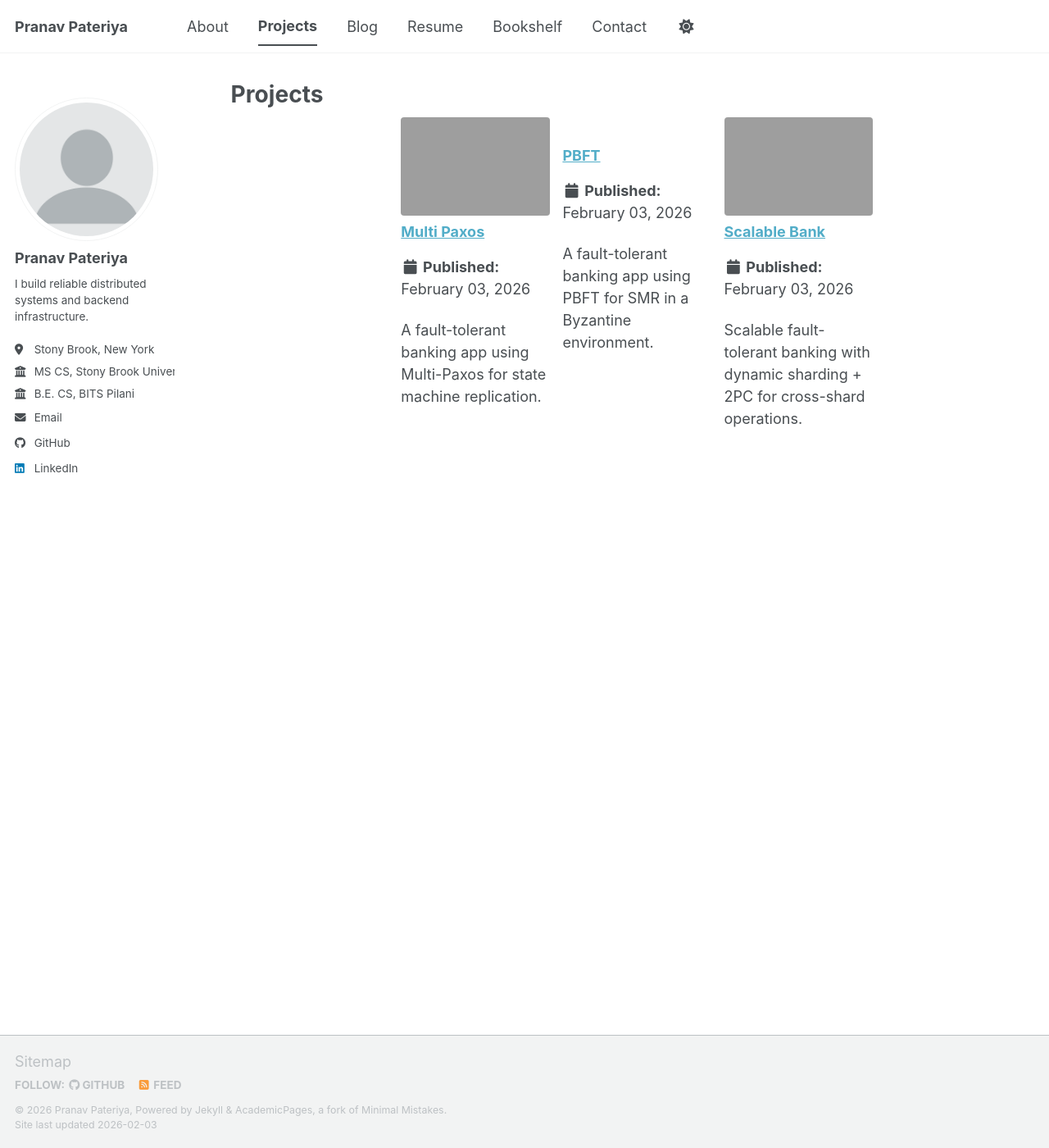
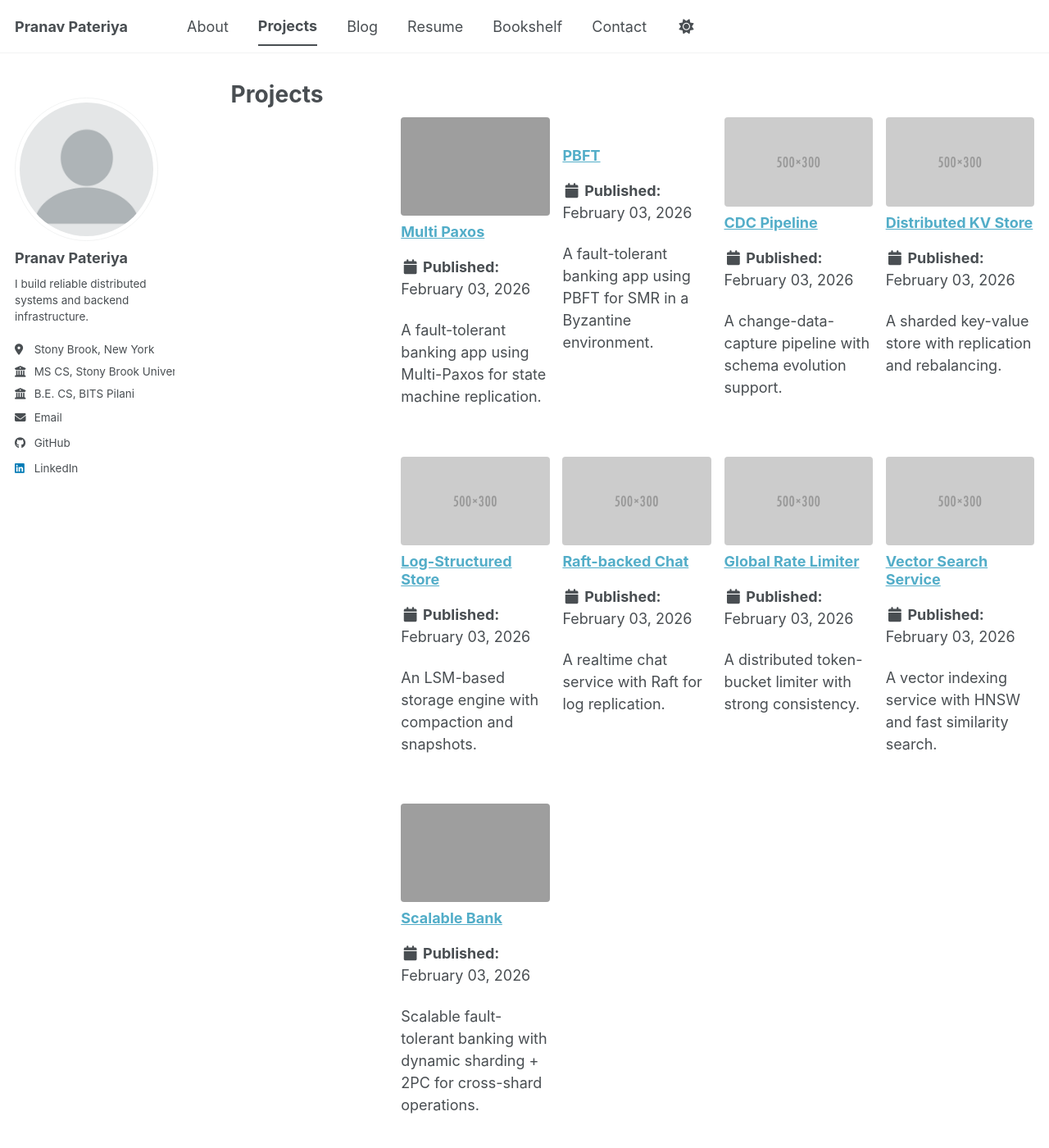
Before and after one commit to pranavp2005/pranavp2005.github.io, a Jekyll site: the page built from _pages/portfolio.html, in a window 1280 px wide and 1400 px high. Shown: the whole window at 82% size. Built offline with Jekyll 4.4.1, drawn with Linux system fonts in a browser that asks for light colours; a script bundle is joined from its source files by our own code; library files that are not in the unit come from our copies.

Commit message:
add more projects

```diff
--- a/_includes/author-profile.html
+++ b/_includes/author-profile.html
@@ -1,8 +1,6 @@
 {% include base_path %}
 
-{% if page.author and site.data.authors[page.author] %}
-  {% assign author = site.data.authors[page.author] %}{% else %}{% assign author = site.author %}
-{% endif %}
+{% assign author = site.author %}
 
 <div itemscope itemtype="http://schema.org/Person">
 
--- /dev/null
+++ b/_portfolio/sample-cdc-pipeline.md
@@ -0,0 +1,12 @@
+---
+title: "CDC Pipeline"
+collection: portfolio
+excerpt: "A change-data-capture pipeline with schema evolution support."
+header:
+  teaser: 500x300.png
+---
+
+TODO: Add description, tech stack, and links.
+
+- GitHub: TODO
+- Demo: TODO
--- /dev/null
+++ b/_portfolio/sample-distributed-kv.md
@@ -0,0 +1,12 @@
+---
+title: "Distributed KV Store"
+collection: portfolio
+excerpt: "A sharded key-value store with replication and rebalancing."
+header:
+  teaser: 500x300.png
+---
+
+TODO: Add description, tech stack, and links.
+
+- GitHub: TODO
+- Demo: TODO
--- /dev/null
+++ b/_portfolio/sample-log-store.md
@@ -0,0 +1,12 @@
+---
+title: "Log-Structured Store"
+collection: portfolio
+excerpt: "An LSM-based storage engine with compaction and snapshots."
+header:
+  teaser: 500x300.png
+---
+
+TODO: Add description, tech stack, and links.
+
+- GitHub: TODO
+- Demo: TODO
--- /dev/null
+++ b/_portfolio/sample-raft-chat.md
@@ -0,0 +1,12 @@
+---
+title: "Raft-backed Chat"
+collection: portfolio
+excerpt: "A realtime chat service with Raft for log replication."
+header:
+  teaser: 500x300.png
+---
+
+TODO: Add description, tech stack, and links.
+
+- GitHub: TODO
+- Demo: TODO
--- /dev/null
+++ b/_portfolio/sample-rate-limiter.md
@@ -0,0 +1,12 @@
+---
+title: "Global Rate Limiter"
+collection: portfolio
+excerpt: "A distributed token-bucket limiter with strong consistency."
+header:
+  teaser: 500x300.png
+---
+
+TODO: Add description, tech stack, and links.
+
+- GitHub: TODO
+- Demo: TODO
--- /dev/null
+++ b/_portfolio/sample-vector-search.md
@@ -0,0 +1,12 @@
+---
+title: "Vector Search Service"
+collection: portfolio
+excerpt: "A vector indexing service with HNSW and fast similarity search."
+header:
+  teaser: 500x300.png
+---
+
+TODO: Add description, tech stack, and links.
+
+- GitHub: TODO
+- Demo: TODO
```
